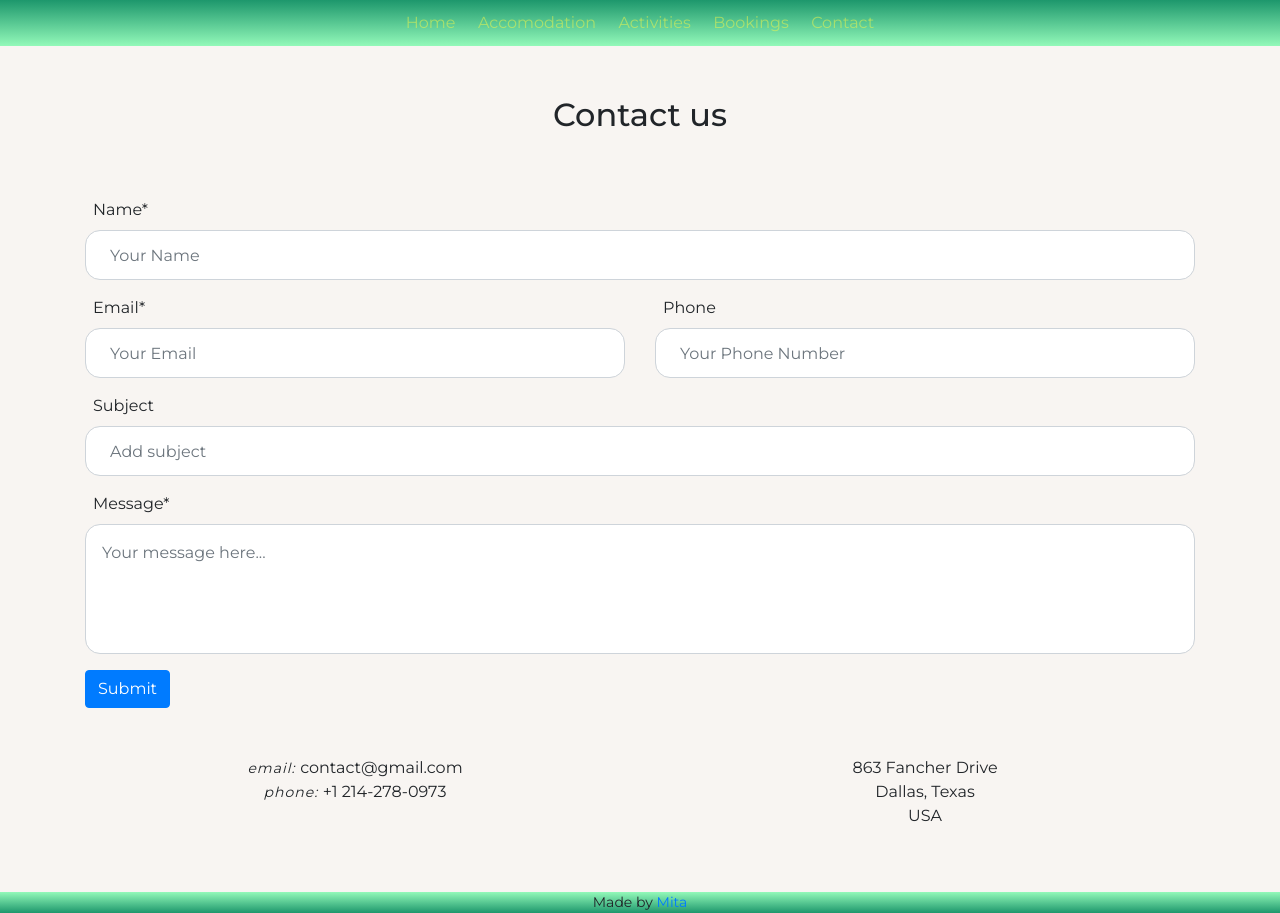
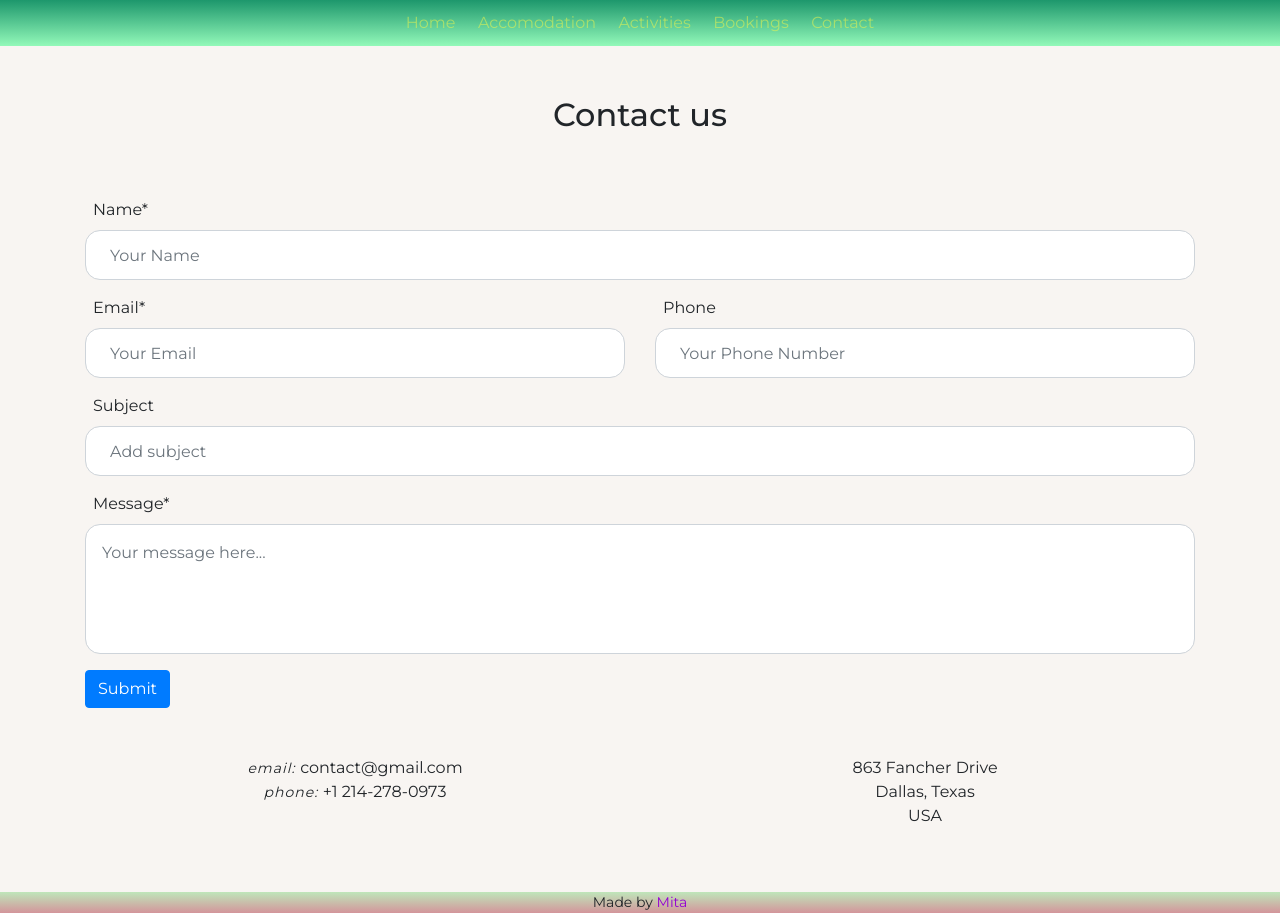
Before and after one commit to milosrancic/reactjs-website, a React (Create React App) app: page /reactjs-website/contact in a window 1280 px wide. Built offline with nearby package versions, Linux system fonts and the light colour scheme.

Commit message:
finished editing footer

```diff
--- a/src/components/footer/Footer.scss
+++ b/src/components/footer/Footer.scss
@@ -1,11 +1,15 @@
 .Footer {
   text-align: center;
-  width: 100%;
-  bottom: -80px;
   font-size: 14px;
+  background: #D3959B;
+  background: -webkit-linear-gradient(to bottom, #BFE6BA, #D3959B);
+  background: linear-gradient(to bottom, #BFE6BA, #D3959B);
 
-  background: #1D976C;  /* fallback for old browsers */
-background: -webkit-linear-gradient(to bottom, #93F9B9, #1D976C);  /* Chrome 10-25, Safari 5.1-6 */
-background: linear-gradient(to bottom, #93F9B9, #1D976C); /* W3C, IE 10+/ Edge, Firefox 16+, Chrome 26+, Opera 12+, Safari 7+ */
+  a {
+    color: darkviolet;
 
+    &:hover {
+      color: white;
+    }
+  }
 }
```
